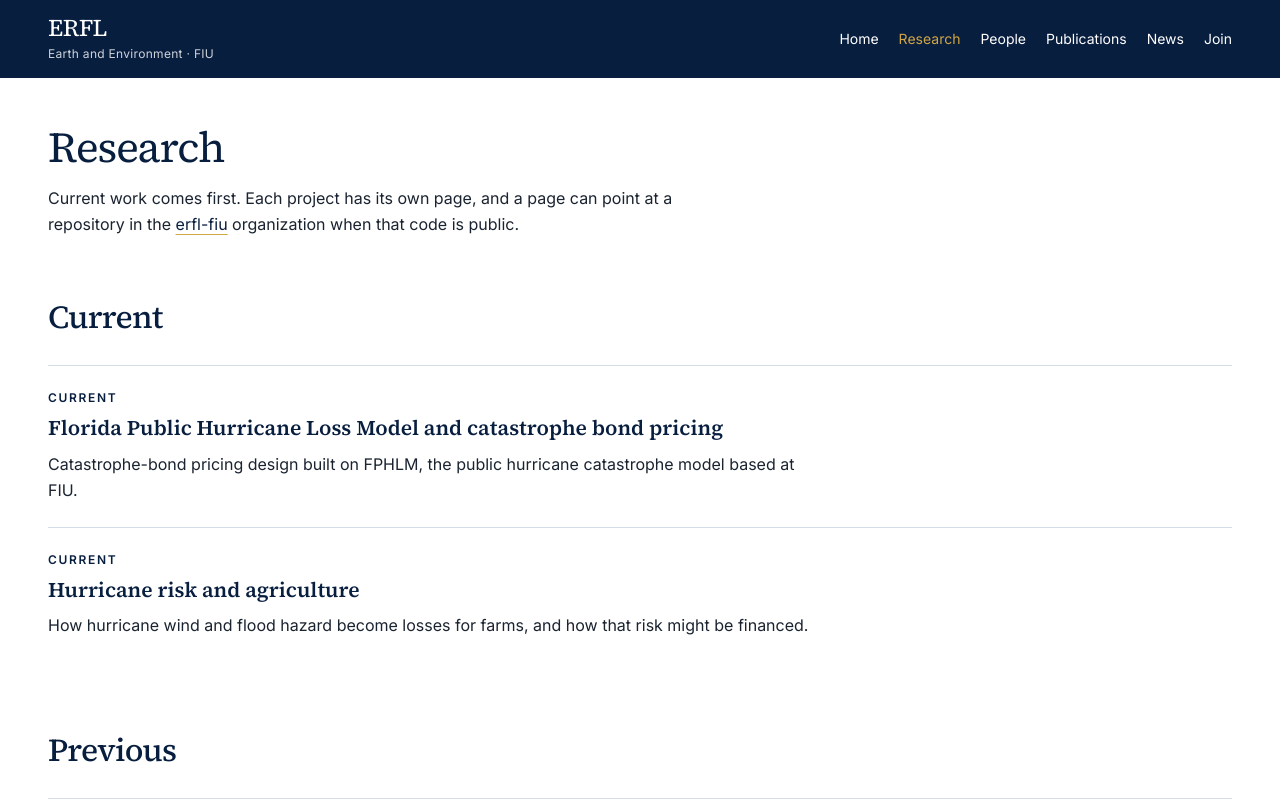
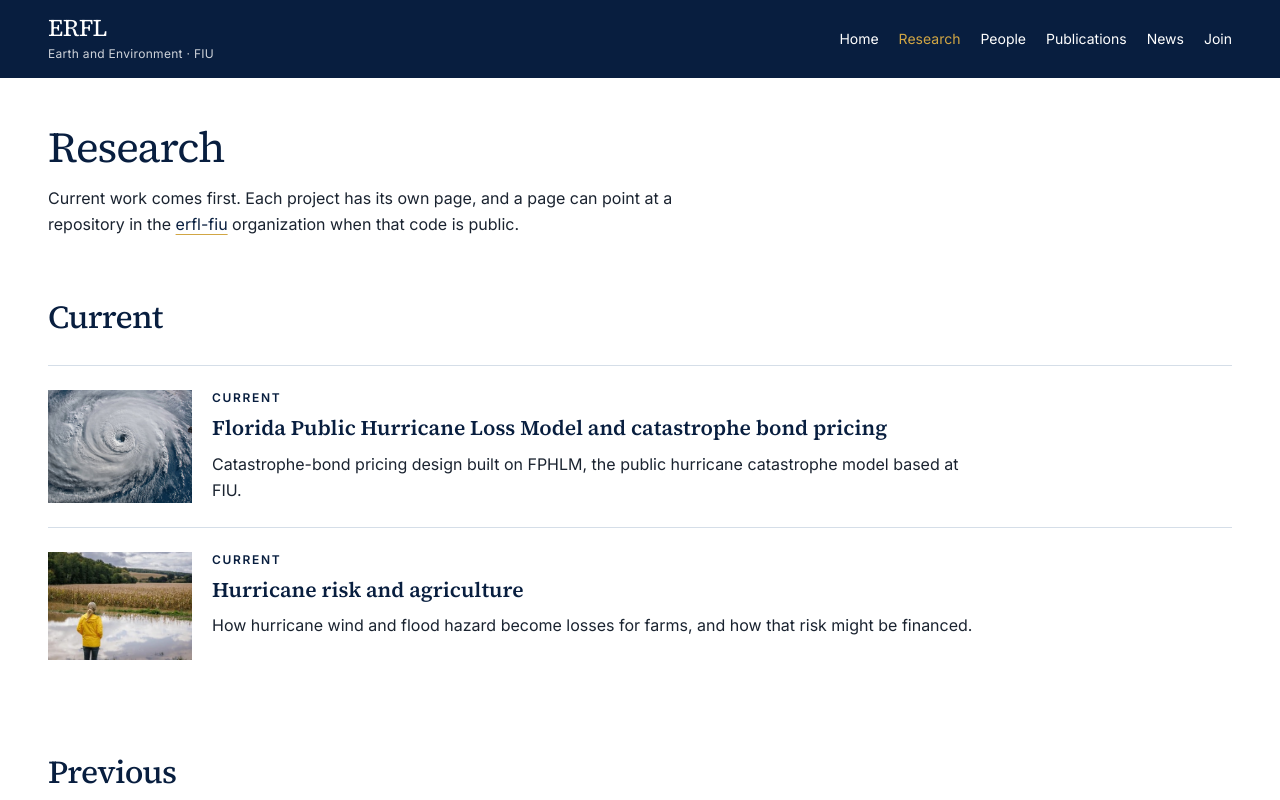
Before and after one commit to erfl-fiu/erfl-fiu.github.io, a Next.js app: page /research in a window 1280 px wide. Shown: the top 800 px of the page. Built offline with nearby package versions, Linux system fonts and the light colour scheme.

Commit message:
Update pics for research

```diff
--- a/content/research.ts
+++ b/content/research.ts
@@ -9,6 +9,11 @@ export type ResearchItem = {
   body: string[]
   people: string[]
   papers: string[]
+  /** Optional thumbnail shown on the research index. */
+  image?: {
+    src: string
+    alt: string
+  }
   /** Optional link to a project repository in the erfl-fiu organization. */
   repo?: string
   links?: { label: string; href: string }[]
@@ -22,6 +27,10 @@ export const research: ResearchItem[] = [
     application: "catastrophe",
     summary:
       "Catastrophe-bond pricing design built on FPHLM, the public hurricane catastrophe model based at FIU.",
+    image: {
+      src: "/images/front/hurricane.jpg",
+      alt: "Satellite view of a hurricane over the ocean.",
+    },
     body: [
       "The [Florida Public Hurricane Loss Model (FPHLM)](https://fphlm.cs.fiu.edu/) is a publicly developed, state-certified hurricane catastrophe model led by Florida International University and created by a multidisciplinary, multi-university team. Its wind-hazard, engineering-vulnerability, and actuarial components estimate insured losses and probable maximum losses for personal and commercial residential properties. The State of Florida uses FPHLM as a benchmark for evaluating insurers’ windstorm risk estimates and reviewing residential property insurance rates.",
       "Our lab builds on FPHLM loss estimates to study catastrophe-bond structuring and pricing. The project examines how a transparent hurricane-loss distribution can inform the loss metric, trigger, attachment point, payout structure, and risk premium of a catastrophe bond. The specific contract design is currently under development.",
@@ -42,6 +51,10 @@ export const research: ResearchItem[] = [
     application: "agriculture",
     summary:
       "How hurricane wind and flood hazard become losses for farms, and how that risk might be financed.",
+    image: {
+      src: "/images/front/flood-on-farm.jpg",
+      alt: "A person looking across a flooded cornfield.",
+    },
     body: [
       "Hurricanes damage crops, farm buildings, and the routes that move agricultural products. Wind, rainfall, and flooding do not fall evenly across a region, and one storm can create losses across many operations at the same time.",
       "This project studies how hurricane hazard becomes agricultural risk, and how that risk shows up for growers, insurers, and public programs. Papers and a code repository will be added here as the work is released.",
--- a/src/app/research/page.tsx
+++ b/src/app/research/page.tsx
@@ -58,6 +58,18 @@ export default function ResearchPage() {
 function ResearchCard({ item }: { item: ResearchItem }) {
   return (
     <article className="border-t border-border py-6">
+      <div className="flex gap-4 sm:gap-5">
+        {item.image ? (
+          <div className="relative aspect-[4/3] w-28 shrink-0 overflow-hidden sm:w-36">
+            {/* eslint-disable-next-line @next/next/no-img-element */}
+            <img
+              src={item.image.src}
+              alt={item.image.alt}
+              className="absolute inset-0 h-full w-full object-cover"
+            />
+          </div>
+        ) : null}
+        <div className="min-w-0 flex-1">
           <p className="text-xs font-semibold tracking-[0.14em] text-fiu-blue uppercase">
             {item.status}
           </p>
@@ -69,7 +81,11 @@ function ResearchCard({ item }: { item: ResearchItem }) {
               {item.title}
             </Link>
           </h3>
-      <p className="mt-2 max-w-3xl text-base leading-relaxed">{item.summary}</p>
+          <p className="mt-2 max-w-3xl text-base leading-relaxed">
+            {item.summary}
+          </p>
+        </div>
+      </div>
     </article>
   )
 }
```
Lines whose indentation alone changed are shown as unchanged.
